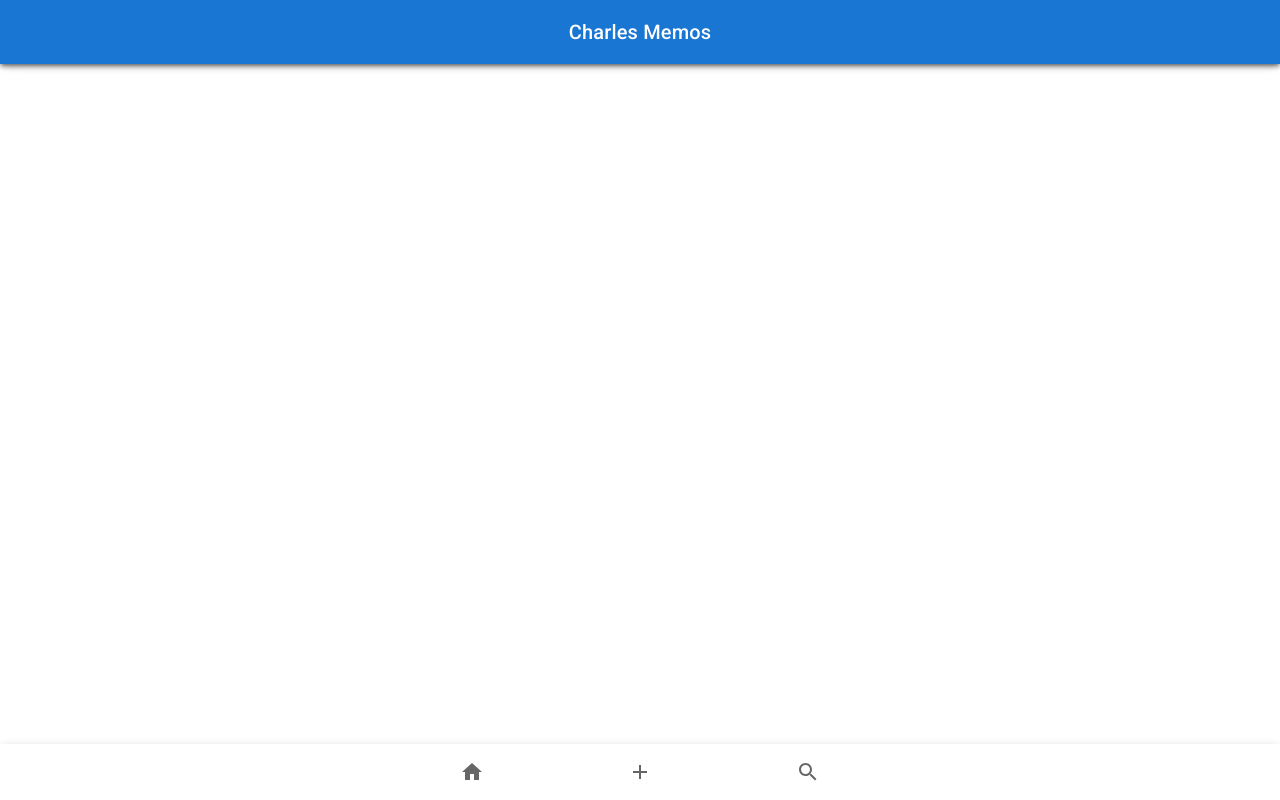
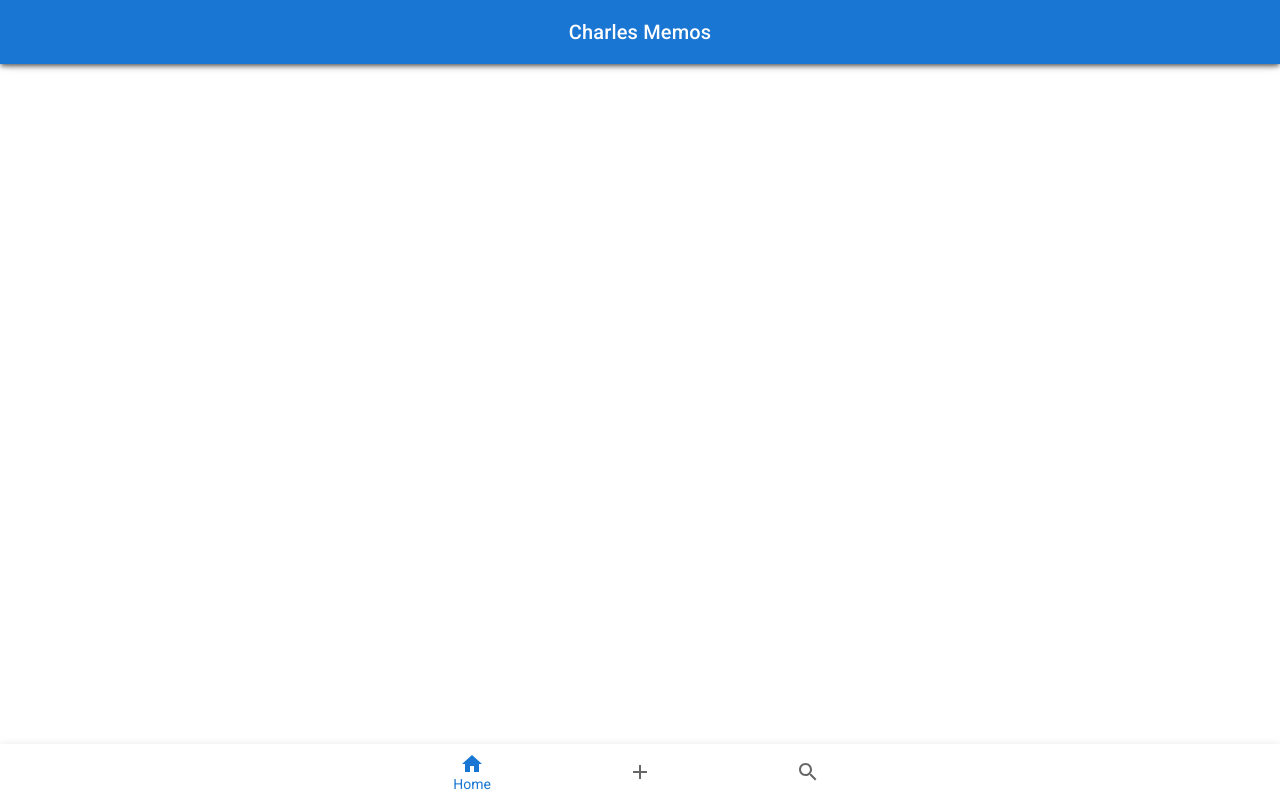
Before and after one commit to charles521/react-advanced-course, a React (Vite) app in the folder memo/: page / in a window 1280 px wide. Built offline with nearby package versions, Linux system fonts and the light colour scheme.

Commit message:
memo 增加编辑页面

```diff
--- a/memo/src/App.jsx
+++ b/memo/src/App.jsx
@@ -3,6 +3,7 @@ import AppLayout from "./components/AppLayout";
 import MemoList from "./components/MemoList";
 import Add from "./components/Add";
 import Search from "./components/Search";
+import MemoItem from "./components/MemoItem";
 
 // https://ahooks.js.org/zh-CN/hooks/use-request/index
 
@@ -15,6 +16,7 @@ function App() {
             <Route path="/" element={<MemoList />} />
             <Route path="/add" element={<Add />} />
             <Route path="/search" element={<Search />} />
+            <Route path="/memo/:memoId" element={<MemoItem />} />
           </Route>
         </Routes>
       </BrowserRouter>
--- a/memo/src/components/BottomNavBar.jsx
+++ b/memo/src/components/BottomNavBar.jsx
@@ -1,5 +1,5 @@
-import { useState } from "react";
-import { useNavigate } from "react-router-dom";
+import { useState, useEffect } from "react";
+import { useNavigate, useLocation } from "react-router-dom";
 import { Paper, BottomNavigation, BottomNavigationAction } from "@mui/material";
 import HomeIcon from "@mui/icons-material/Home";
 import AddIcon from "@mui/icons-material/Add";
@@ -7,10 +7,18 @@ import SearchIcon from "@mui/icons-material/Search";
 
 export default function BottomNavBar() {
   const navigate = useNavigate();
-  const [value, setValue] = useState("recents");
+  const { pathname } = useLocation();
+  const [value, setValue] = useState("/");
+
+  useEffect(() => {
+    if (pathname === "/") {
+      setValue("/");
+      return;
+    }
+    setValue(pathname.slice(1));
+  }, [pathname]);
 
   const handleChange = (_event, newValue) => {
-    setValue(newValue);
     navigate(newValue);
   };
 
--- /dev/null
+++ b/memo/src/components/MemoItem.jsx
@@ -0,0 +1,47 @@
+import { useState } from "react";
+import { useParams } from "react-router-dom";
+import { Button, TextField } from "@mui/material";
+import { useLocalStorage } from "react-use";
+import toast from "react-hot-toast";
+
+function MemoItem() {
+  const { memoId } = useParams();
+  const [memoList, setMemoList] = useLocalStorage("memoList");
+  const currentMemo = memoList.find(
+    (memo) => Number(memo.id) === Number(memoId)
+  );
+
+  const [value, setValue] = useState(currentMemo.title);
+  const [content, setContent] = useState(currentMemo.content);
+
+  function updateMemo() {
+    toast.success("Successfully Updated!");
+  }
+
+  return (
+    <form style={{ textAlign: "center" }}>
+      <TextField
+        label="title"
+        variant="outlined"
+        style={{ width: "210px", marginBottom: "10px" }}
+        value={value}
+        onChange={(e) => setValue(e.target.value)}
+      />
+      <br />
+      <TextField
+        label="content"
+        multiline
+        rows={4}
+        style={{ width: "210px", marginBottom: "10px" }}
+        value={content}
+        onChange={(e) => setContent(e.target.value)}
+      />
+      <br />
+      <Button variant="contained" onClick={() => updateMemo()}>
+        Update
+      </Button>
+    </form>
+  );
+}
+
+export default MemoItem;
```
